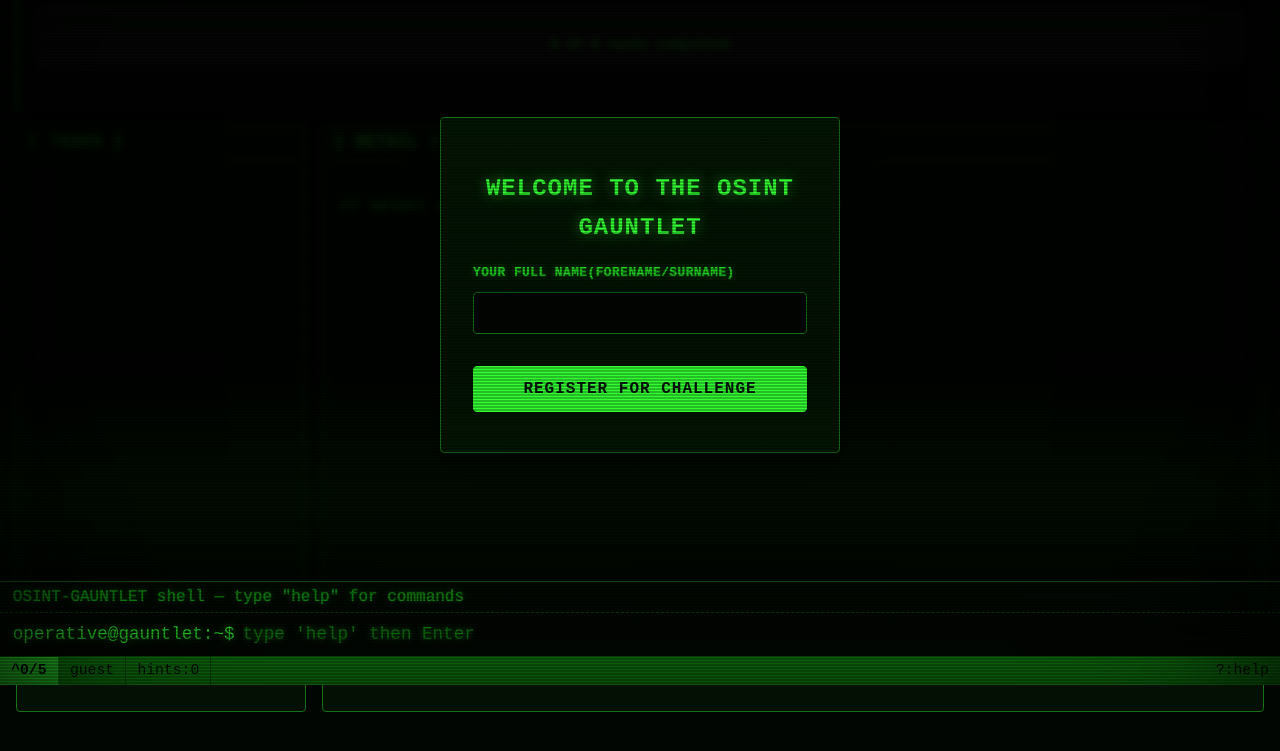
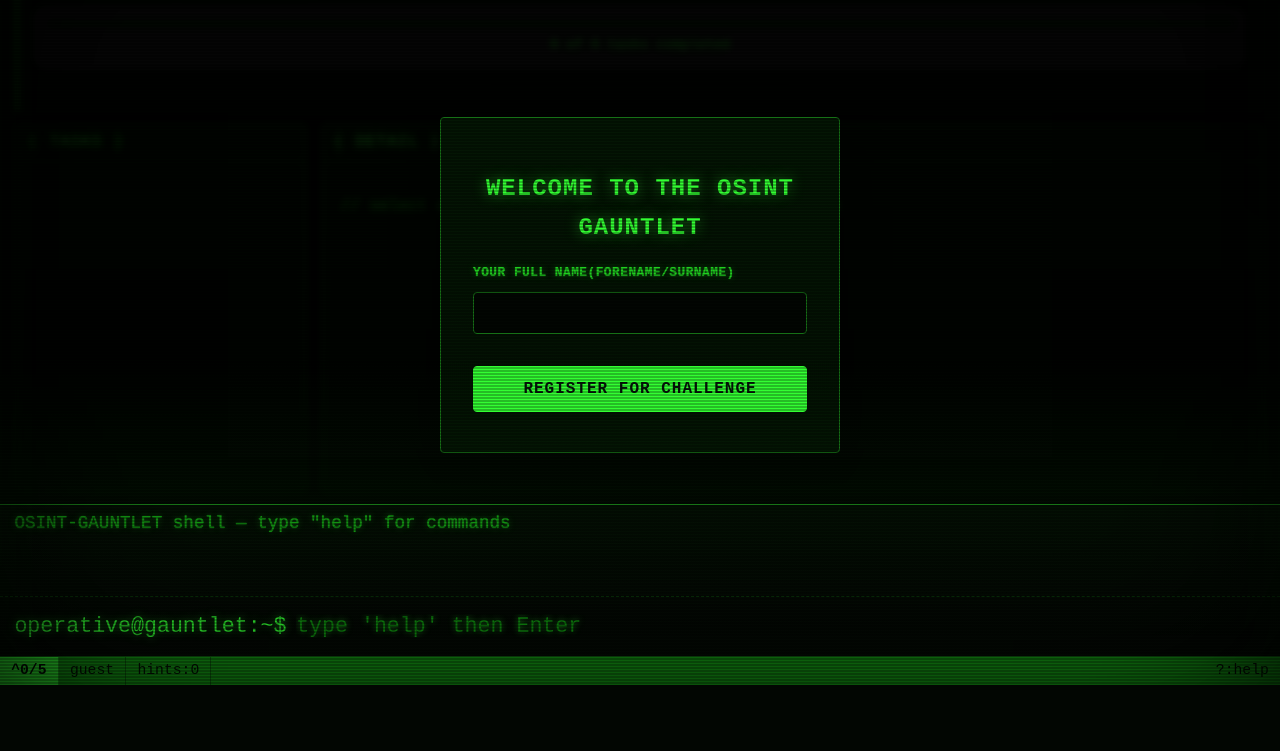
Before and after one commit to Lewgys/The_OSINT_Gauntlet, a plain HTML site: page index.html in a window 1280 px wide. Shown: the part 115-866 px from the top of the page. After the commit the page ends 800 px from the top, so only its background shows below. Drawn offline with Linux system fonts and the light colour scheme; no server answers.

Commit message:
Enlarge command prompt and size panes to the space above it

```diff
--- a/index.html
+++ b/index.html
@@ -1589,7 +1589,7 @@ span[style*="#ff4444"],span[style*="#ff444"],[style*="color: #ff4444"]{color:var
 /* ===================================================================
    COMMAND-SHELL / TUI LAYOUT
    =================================================================== */
-:root{ --tb-h:30px; --dock-h:98px; }
+:root{ --tb-h:30px; --dock-h:138px; }
 body{ max-width:none!important; margin:0!important; display:block!important;
   padding:calc(var(--tb-h) + 12px) 0 calc(var(--dock-h) + 12px)!important; }
 .main-content{ max-width:1500px; margin:0 auto; padding:0 1rem; }
@@ -1607,16 +1607,15 @@ body{ max-width:none!important; margin:0!important; display:block!important;
 /* --- bottom dock: output + command + status --- */
 .term-dock{ position:fixed; left:0; right:0; bottom:0; z-index:15000;
   background:linear-gradient(0deg,#050b05,#030703); border-top:1px solid var(--border-2); font-family:var(--mono); }
-.term-out{ max-height:88px; overflow-y:auto; padding:.3rem .8rem; font-size:1rem; line-height:1.3;
+.term-out{ height:92px; overflow-y:auto; padding:.4rem .9rem; font-size:1.1rem; line-height:1.3;
   color:var(--text-dim); border-bottom:1px dashed var(--border); }
-.term-out:empty{ display:none; }
 .term-out .ln{ white-space:pre-wrap; }
 .term-out .ln.cmd{ color:var(--text); } .term-out .ln.ok{ color:var(--accent); }
 .term-out .ln.err{ color:var(--accent-2); } .term-out .ln.dim{ color:var(--muted); }
-.term-cmd{ display:flex; align-items:center; gap:.5rem; padding:.45rem .8rem; margin:0; }
-.cmd-prompt{ color:var(--accent); font-size:1.1rem; text-shadow:0 0 8px var(--glow); white-space:nowrap; }
+.term-cmd{ display:flex; align-items:center; gap:.6rem; padding:.75rem .9rem; margin:0; }
+.cmd-prompt{ color:var(--accent); font-size:1.35rem; text-shadow:0 0 8px var(--glow); white-space:nowrap; }
 .cmd-input{ flex:1; background:transparent!important; border:none!important; outline:none!important;
-  color:var(--text)!important; font-family:var(--mono)!important; font-size:1.1rem!important;
+  color:var(--text)!important; font-family:var(--mono)!important; font-size:1.35rem!important;
   caret-color:var(--accent); text-shadow:0 0 6px var(--glow); padding:0!important; }
 .cmd-input::placeholder{ color:var(--muted); }
 .term-status{ display:flex; align-items:center; font-size:.92rem; background:var(--accent-dim); border-top:1px solid var(--border-2); }
@@ -1659,7 +1658,7 @@ body{ max-width:none!important; margin:0!important; display:block!important;
 /* responsive */
 @media (max-width:760px){
   .tui-screen{ grid-template-columns:1fr; }
-  :root{ --dock-h:112px; }
+  :root{ --dock-h:152px; }
   .tb-label{ overflow:hidden; text-overflow:ellipsis; white-space:nowrap; font-size:.85rem; }
   .achievements-panel{ width:88vw; }
 }
@@ -1684,7 +1683,7 @@ body{ max-width:none!important; margin:0!important; display:block!important;
 .progress-container{ margin-top:.45rem!important; }
 .progress-bar{ height:7px!important; }
 /* panes fill the viewport and scroll internally, like a TUI */
-.tui-screen{ height:calc(100vh - 212px); margin-top:.6rem; }
+.tui-screen{ height:calc(100vh - 252px); margin-top:.6rem; }
 .pane{ height:100%; min-height:0; display:flex; flex-direction:column; overflow:hidden; }
 .pane__title{ flex:0 0 auto; }
 .pane--tasks .task-list{ overflow-y:auto; flex:1 1 auto; }
@@ -4109,6 +4108,24 @@ console.log(`
     const u=document.getElementById('stUser');
     if (currentUser && u){ u.textContent=(currentUser.name||'operative'); }
   }, 1500);
+  // Size the panes to the space actually left between the header and the dock.
+  const dock = document.getElementById('termDock');
+  function fitLayout(){
+    if (!dock) return;
+    const dockH = dock.offsetHeight;
+    document.documentElement.style.setProperty('--dock-h', dockH + 'px');
+    const screen = document.querySelector('.tui-screen');
+    if (!screen) return;
+    const top = screen.getBoundingClientRect().top + window.scrollY;
+    screen.style.height = Math.max(260, window.innerHeight - top - dockH - 12) + 'px';
+  }
+  window.addEventListener('resize', fitLayout);
+  if (window.ResizeObserver){
+    const ro = new ResizeObserver(fitLayout);
+    [dock, document.querySelector('.header')].forEach(el => el && ro.observe(el));
+  }
+  fitLayout();
+
   document.getElementById('termDock')?.addEventListener('click',(e)=>{ if(e.target.id==='termDock'||e.target.id==='termOut') input?.focus(); });
 
   echo('OSINT-GAUNTLET shell — type "help" for commands', 'dim');
```
